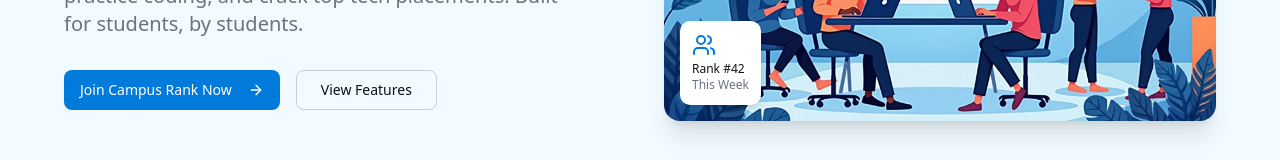
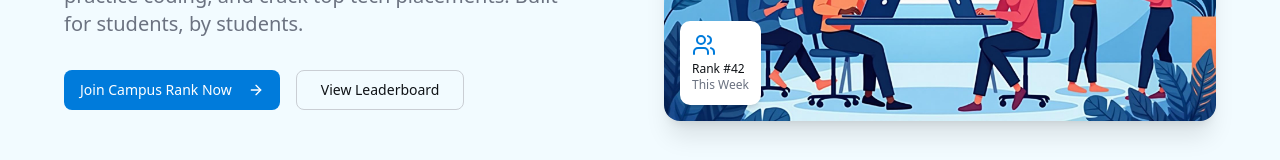
Before and after one commit to priynshuchouhn/campus-rank, a Next.js app: page / in a window 1280 px wide. Shown: the part 470-630 px from the top of the page. Built offline with nearby package versions, Linux system fonts and the light colour scheme; no server answers; the database is empty.

Commit message:
Fix: Links on Landing page added

```diff
--- a/app/(user)/(with layout)/components/cta.tsx
+++ b/app/(user)/(with layout)/components/cta.tsx
@@ -1,5 +1,6 @@
 import { Button } from "@/components/ui/button";
 import { ArrowRight, Rocket, Star, User } from "lucide-react";
+import Link from "next/link";
 
 export const CTASection = () => {
   return (
@@ -35,6 +36,7 @@
 
             {/* CTA Buttons */}
             <div className="flex flex-col sm:flex-row gap-4 justify-center items-center">
+              <Link href={'/dashboard'}>
               <Button
                 size="lg"
                 className="bg-white text-primary hover:bg-white/90 font-semibold group dark:text-white"
@@ -42,6 +44,7 @@
                 Join Campus Rank Now
                 <ArrowRight className="ml-2 h-5 w-5 group-hover:translate-x-1 transition-transform" />
               </Button>
+              </Link>
               {/* <Button
                 variant="outline"
                 size="lg"
--- a/app/(user)/(with layout)/components/hero.tsx
+++ b/app/(user)/(with layout)/components/hero.tsx
@@ -1,6 +1,7 @@
 import { Button } from "@/components/ui/button";
 import { ArrowRight, Trophy, Target, Users } from "lucide-react";
 import Image from "next/image";
+import Link from "next/link";
 
 const HeroSection = () => {
   return (
@@ -29,13 +30,17 @@
           </div>
 
           <div className="flex flex-col sm:flex-row gap-4">
-            <Button size="lg" className="group">
-              Join Campus Rank Now
-              <ArrowRight className="ml-2 h-5 w-5 group-hover:translate-x-1 transition-transform" />
+            <Link href={'/dashboard'}>
+              <Button size="lg" className="group">
+                Join Campus Rank Now
+                <ArrowRight className="ml-2 h-5 w-5 group-hover:translate-x-1 transition-transform" />
+              </Button>
+            </Link>
+            <Link href={'/leaderboard'}>
+            <Button variant="outline" size="lg">
+              View Leaderboard
             </Button>
-            <Button variant="outline" size="lg">
-              View Features
-            </Button>
+            </Link>
           </div>
 
           {/* Quick Stats */}
--- a/app/(user)/(with layout)/components/testimonials.tsx
+++ b/app/(user)/(with layout)/components/testimonials.tsx
@@ -1,5 +1,6 @@
 import { Card, CardContent } from "@/components/ui/card";
 import { Star, Quote } from "lucide-react";
+import Link from "next/link";
 
 const testimonials = [
   {
@@ -91,10 +92,12 @@
           <p className="text-lg text-muted-foreground mb-4">
             Ready to write your own success story?
           </p>
-          <div className="inline-flex items-center gap-2 text-primary font-medium dark:text-accent">
+          <Link href={'/dashboard'}>
+          <div className="inline-flex items-center gap-2 cursor-pointer text-primary font-medium dark:text-accent">
             <span>Join 50+ students already preparing</span>
             <span className="animate-pulse">→</span>
           </div>
+          </Link>
         </div>
       </div>
     </section>
--- a/app/sitemap.ts
+++ b/app/sitemap.ts
@@ -30,6 +30,7 @@
   // Base URLs
   const baseUrls = [
     { url: "https://campusrank.org/", lastModified: new Date() },
+    { url: "https://campusrank.org/leaderboard", lastModified: new Date() },
     { url: "https://campusrank.org/about-us", lastModified: new Date() },
     { url: "https://campusrank.org/code-of-conduct", lastModified: new Date() },
     { url: "https://campusrank.org/terms-of-service", lastModified: new Date() },
--- a/components/ui/sidebar.tsx
+++ b/components/ui/sidebar.tsx
@@ -24,6 +24,12 @@
                                 icon={<Home className="h-4 w-4" />}
                                 title="Home"
                                 isActive={isLinkActive('/dashboard')}
+                            />
+                            <SidebarNavItem
+                                href="/leaderboard"
+                                icon={<Trophy className="h-4 w-4" />}
+                                title="Leaderboard"
+                                isActive={isLinkActive('/leaderboard')}
                             />
                         </div>
 
```
